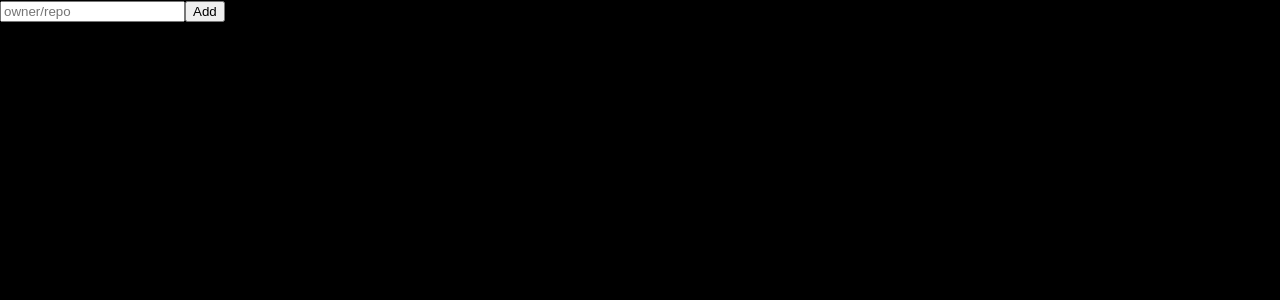
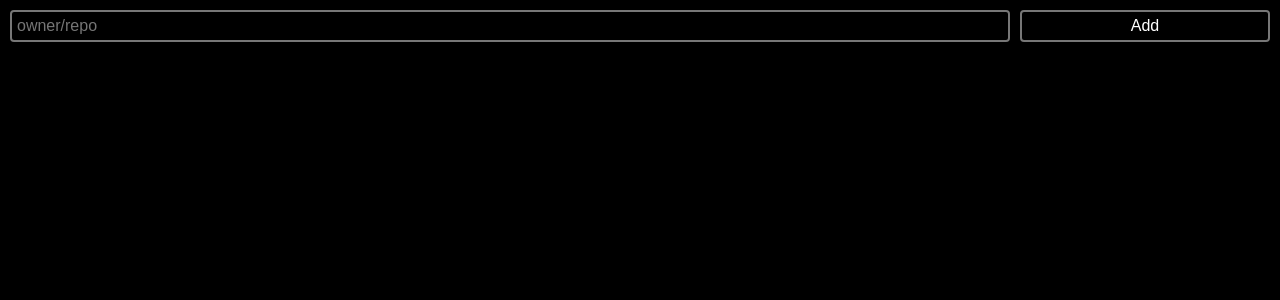
Before and after one commit to ricardocasares/hubdash, a Next.js app: page / in a window 1280 px wide. Shown: the top 300 px of the page. Built offline with nearby package versions, Linux system fonts and the light colour scheme.

Commit message:
fix: form improvements

```diff
--- a/src/components/FormAddRepository.tsx
+++ b/src/components/FormAddRepository/index.tsx
@@ -1,12 +1,13 @@
 import { useState } from "react";
 import { useGlobalState } from "@/hooks/useGlobalState";
+import css from './styles.module.css';
 
 export function FormAddRepository() {
   const [payload, setPayload] = useState("");
   const { dispatch } = useGlobalState();
 
-  return <div>
+  return <div className={css.form}>
     <input type="text" placeholder="owner/repo" onChange={e => setPayload(e.target.value)} />
-    <button onClick={() => dispatch({ type: "ADD_REPO", payload })}>Add</button>
+    <input type="button" onClick={() => dispatch({ type: "ADD_REPO", payload })} value="Add" />
   </div>;
 }
--- /dev/null
+++ b/src/components/FormAddRepository/styles.module.css
@@ -0,0 +1,20 @@
+.form {
+  display: grid;
+  gap: 10px;
+  grid-template-columns: 4fr 1fr;
+  padding: 10px;
+}
+
+.form input {
+  padding: 5px;
+  border: 2px solid #777;
+  border-radius: 4px;
+  background: transparent;
+  color: white;
+  font-size: 16px;
+}
+
+.form input:focus {
+  border-color: white;
+  outline: none;
+}
```
